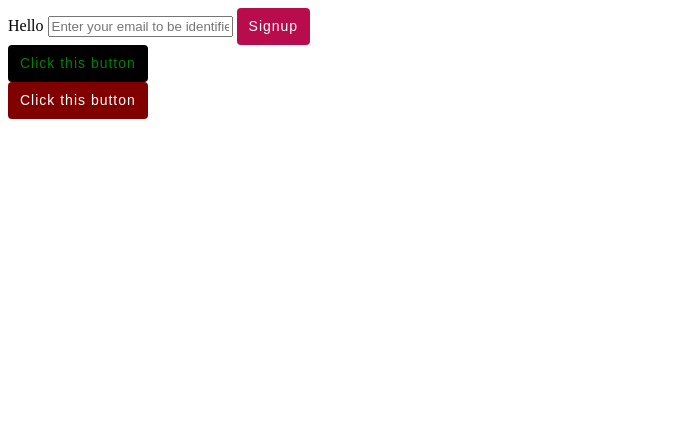
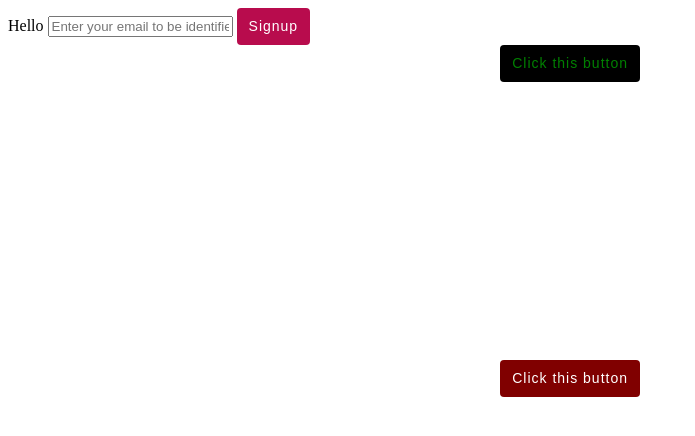
Before and after one commit to cdevairakkam7/hello_world_rudder_stack, a plain HTML site: page index.html in a window 1280 px wide. Shown: the whole page, without its empty margins (0-695 px from the left). Drawn offline with Linux system fonts and the light colour scheme.

Commit message:
Update index.html

```diff
--- a/index.html
+++ b/index.html
@@ -37,12 +37,12 @@ rudderanalytics=window.rudderanalytics=[];for(var methods=["load","page","track"
 	<button class="button_style" onclick="capture_signup();" id="signup_button"> Signup
 	</button>
     <div>
-	<button class="button_style" onclick="green_button();" style="color: green;background: black"> Click this button
+	<button class="button_style" onclick="green_button();" style="color: green;background: black;position:absolute;right:50%"> Click this button
 	</button>
 	<div>
 
 		<div>
-	<button class="button_style" onclick="maroon_button();" style="color: white;background: maroon"> Click this button
+	<button class="button_style" onclick="maroon_button();" style="color: white;background: maroon;position:absolute;right:50%;Top:45%"> Click this button
 	</button>
 	<div>
 
```
